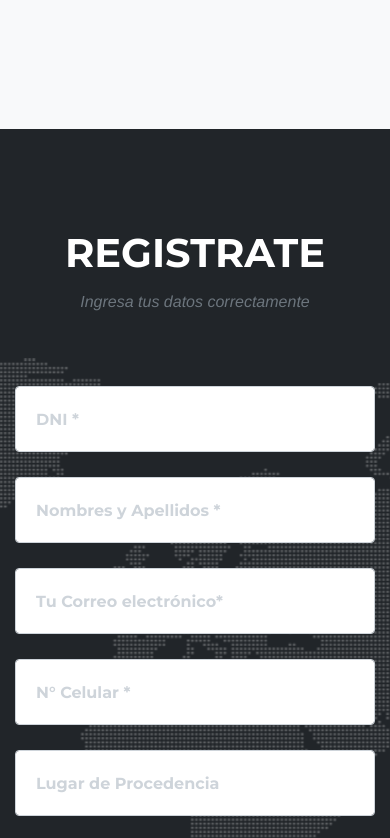
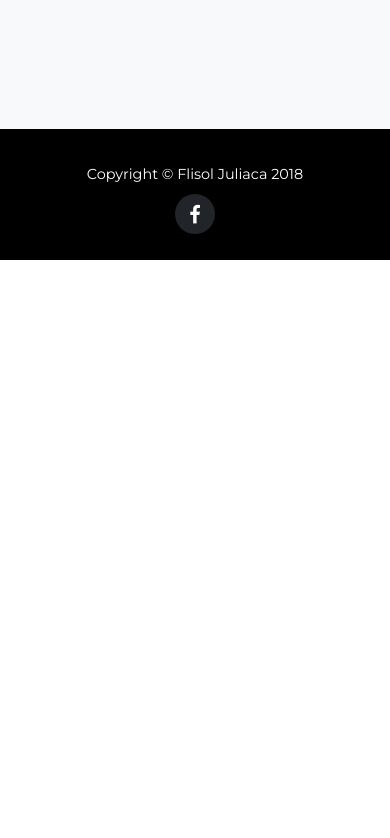
Before and after one commit to RJhean/flisol-2018, a plain HTML site: page index.html in a window 390 px wide. Shown: the part 8200-9038 px from the top of the page. After the commit the page ends 8460 px from the top, so only its background shows below. Drawn offline with Linux system fonts and the light colour scheme; a web font is replaced by a local one.

```diff
--- a/index.html
+++ b/index.html
@@ -49,7 +49,7 @@
               <a class="nav-link js-scroll-trigger" href="#team">EQUIPO</a>
             </li>
             <li class="nav-item">
-              <a class="nav-link js-scroll-trigger" href="#contact">REGISTRATE</a>
+              <a class="nav-link js-scroll-trigger" href="https://docs.google.com/forms/d/e/1FAIpQLSf60ks3PzzM2xIOvX7XQ4v1GVaPo96y5B70DNdlS5aV7m1a3A/viewform" target="_blank">REGISTRATE</a>
             </li>
           </ul>
         </div>
@@ -64,7 +64,7 @@
           <div><h4>14° FESTIVAL LATINOAMERICANO DE INSTALACIÓN DE SOFTWARE LIBRE 2018</h4> </div>
 
           <div class="intro-heading text-uppercase"></div>
-          <a class="btn btn-primary btn-xl text-uppercase js-scroll-trigger" href="#contact">REGISTRATE</a>
+          <a class="btn btn-primary btn-xl text-uppercase js-scroll-trigger" href="https://docs.google.com/forms/d/e/1FAIpQLSf60ks3PzzM2xIOvX7XQ4v1GVaPo96y5B70DNdlS5aV7m1a3A/viewform" target="_blank">REGISTRATE</a>
         </div>
       </div>
     </header>
@@ -362,7 +362,9 @@
     </section>
 
 
-    <!-- Contact -->
+    <!-- Contacto -->
+    <!-- Contacto
+
     <section id="contact">
       <div class="container">
         <div class="row">
@@ -424,13 +426,14 @@
         </div>
       </div>
     </section>
+    -->
 
     <!-- Footer -->
-    <footer>
-      <div class="container">
+    <footer style="background-color: black;">
+      <div class="container" >
         <div class="row">
           <div class="col-md-4">
-            <span class="copyright">Copyright &copy; Flisol Juliaca 2018</span>
+            <span class="copyright" style="color: white;">Copyright &copy; Flisol Juliaca 2018</span>
           </div>
           <div class="col-md-4">
             <ul class="list-inline social-buttons">
@@ -451,18 +454,11 @@
     </footer>
 
 
-    <!-- Bootstrap core JavaScript -->
     <script src="vendor/jquery/jquery.min.js"></script>
     <script src="vendor/bootstrap/js/bootstrap.bundle.min.js"></script>
-
-    <!-- Plugin JavaScript -->
     <script src="vendor/jquery-easing/jquery.easing.min.js"></script>
-
-    <!-- Contact form JavaScript -->
     <script src="js/jqBootstrapValidation.js"></script>
     <script src="js/contact_me.js"></script>
-
-    <!-- Custom scripts for this template -->
     <script src="js/agency.min.js"></script>
 
   </body>
```
